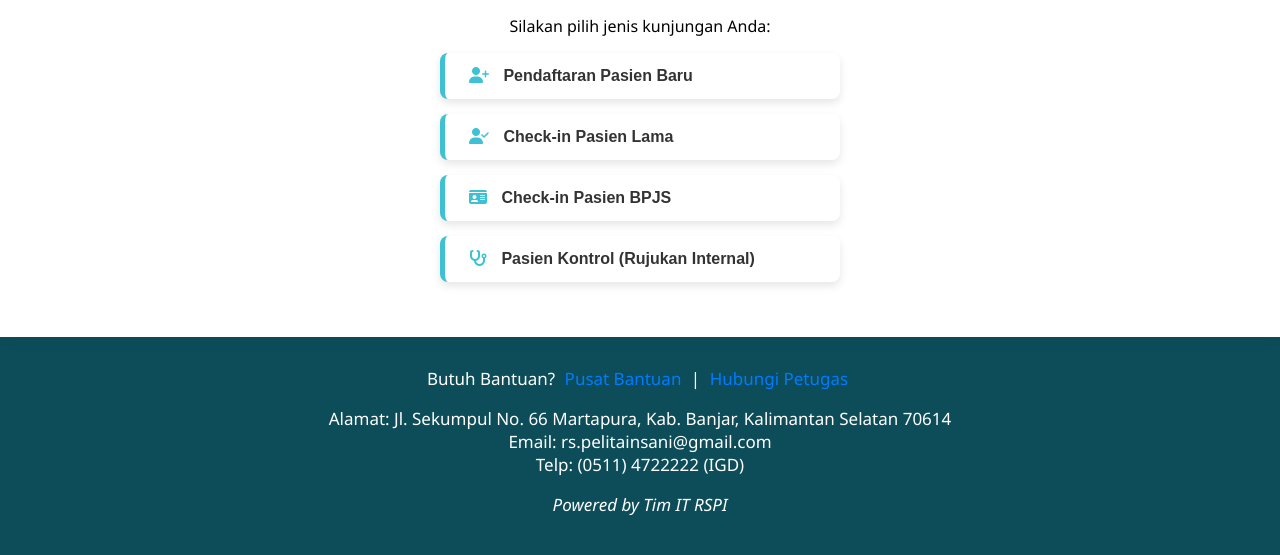
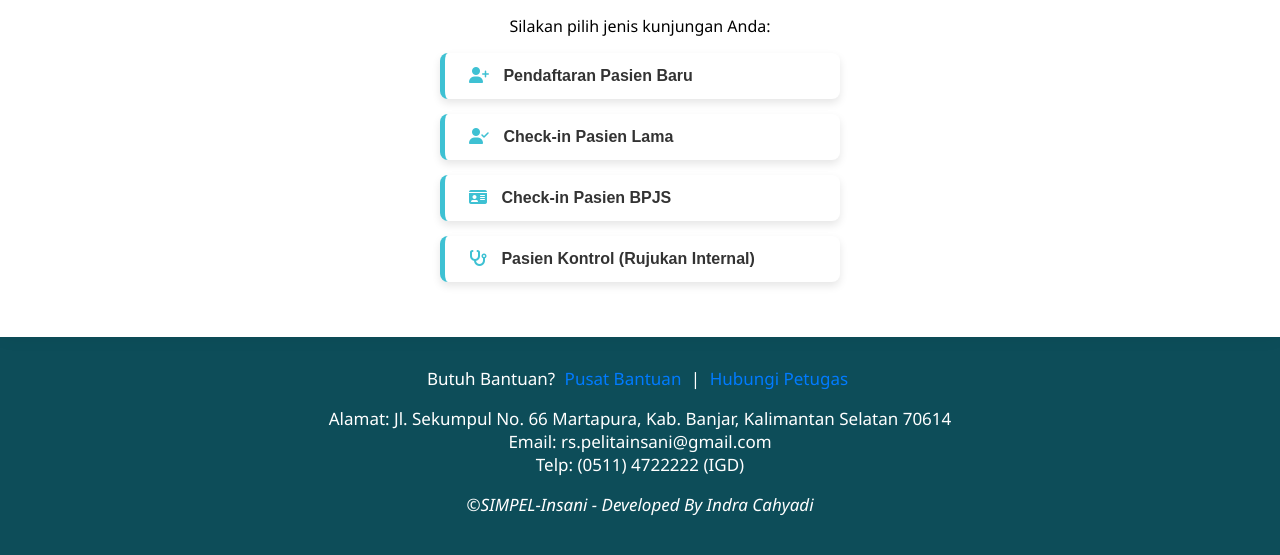
Before and after one commit to Yaemorii/rspi-frontend, a plain HTML site: page index.html in a window 1280 px wide. Shown: the part 507-1062 px from the top of the page. Drawn offline with Linux system fonts and the light colour scheme.

Commit message:
Update index.html

```diff
--- a/index.html
+++ b/index.html
@@ -282,7 +282,7 @@
         <p>Alamat: Jl. Sekumpul No. 66 Martapura, Kab. Banjar, Kalimantan Selatan 70614<br>
             Email: rs.pelitainsani@gmail.com<br>
             Telp: (0511) 4722222 (IGD)</p>
-        <p><i>Powered by Tim IT RSPI</i></p>
+        <p><i>©SIMPEL-Insani - Developed By Indra Cahyadi</i></p>
     </footer>
     <script>
         // Saat halaman dimuat, jalankan animasi
```
